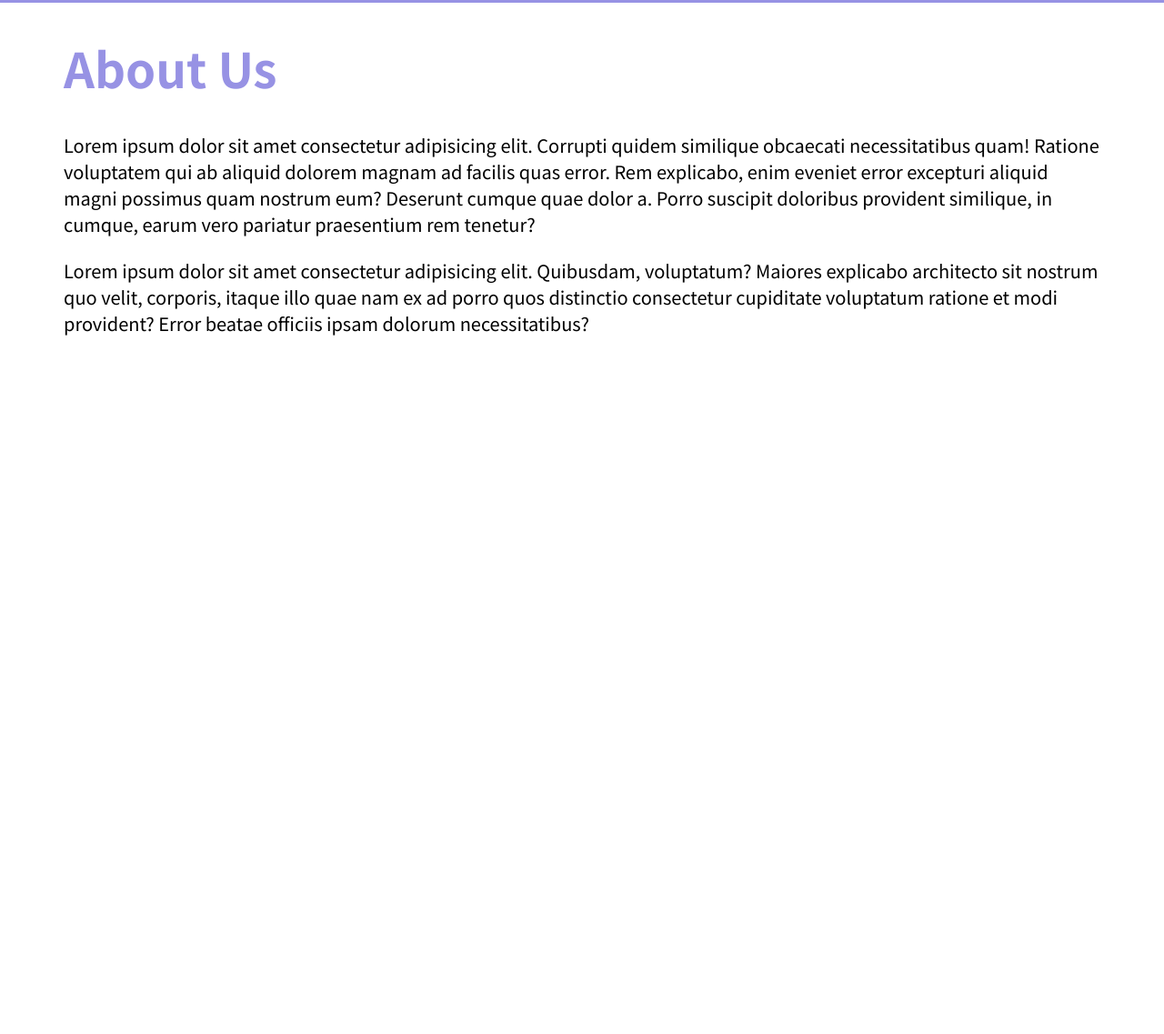
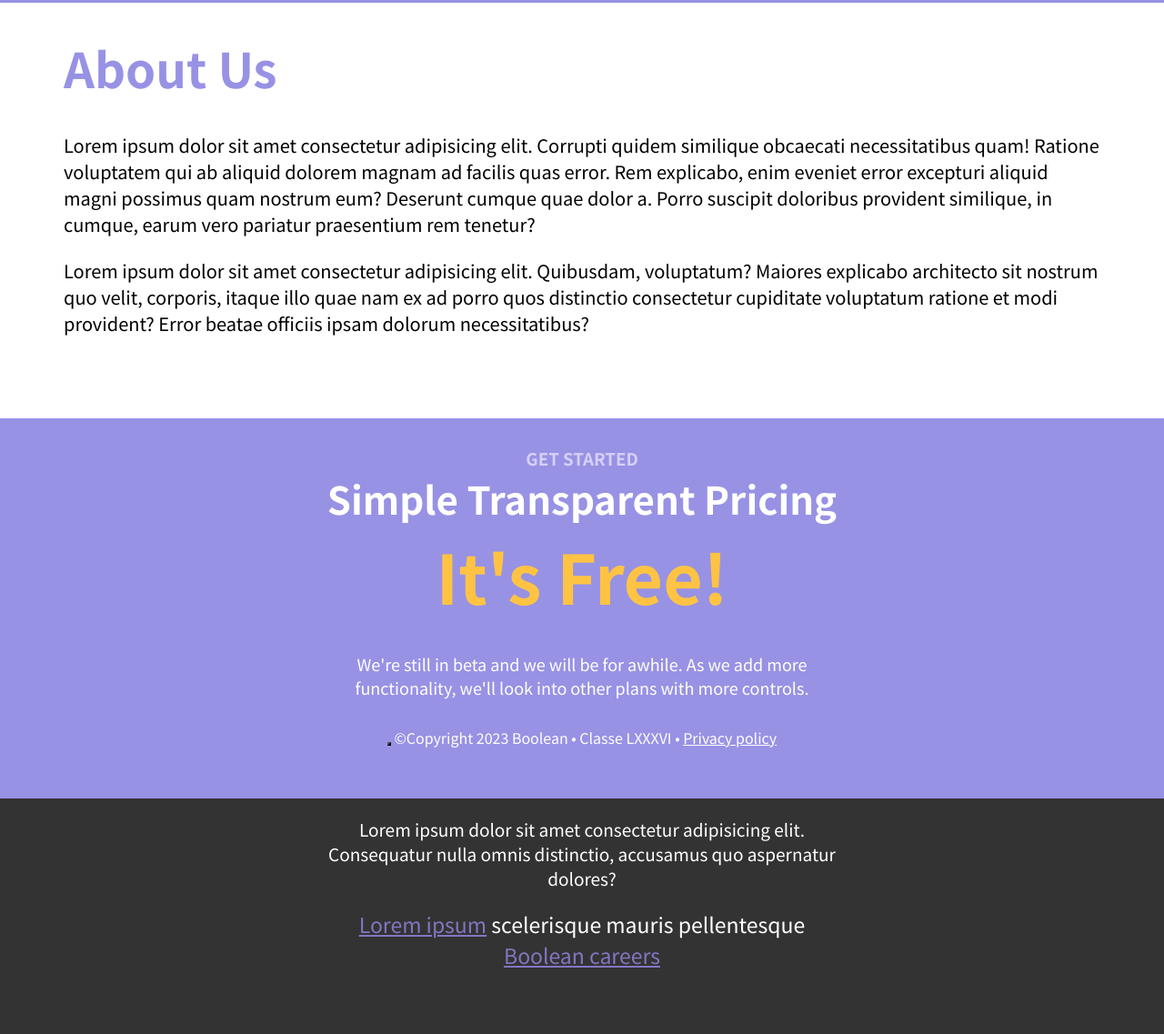
Before and after one commit to albim360/htmlcss-responsive-layout, a plain HTML site: page index.html in a window 1280 px wide. Shown: the part 3172-4309 px from the top of the page at 91% size. Before the commit the page ends 3632 px from the top, so only its background shows below. Drawn offline with Linux system fonts and the light colour scheme.

Commit message:
FEAT add footer container + style + mobile

```diff
--- a/css/app.css
+++ b/css/app.css
@@ -36,6 +36,11 @@ a {
 
 .container {
     max-width: 1140px;
+    margin: 0 auto;
+}
+
+.container-footer {
+    max-width: 561px;
     margin: 0 auto;
 }
 
@@ -120,6 +125,18 @@ a {
     color: black;
 }
 
+.grey {
+    color: rgb(214,208,247);
+}
+
+.yellow {
+    color: rgb(255, 195, 68);
+}
+
+.purple {
+    color: rgb(132, 117, 193);
+}
+
 .light-purple {
     color: rgb(151,146,228);
 }
@@ -132,6 +149,10 @@ a {
     background-color: rgb(151,146,228);
 }
 
+.bg-black-grey {
+    background-color: rgb(51, 51, 51);
+}
+
 
 /* TEXT STYLE */
 
@@ -141,6 +162,10 @@ a {
 
 .txt-center {
     text-align: center;
+}
+
+.underline {
+    text-decoration: underline;
 }
 
 /* MEDIAUERY HEADER */
@@ -274,11 +299,56 @@ section.benefits {
 
 .about-us [class^="about-us-"] {
     font-size: 20px;
+    text-align: left;
 }
 
 .about-us-top {
     padding-bottom: 22px;
 }
+
+/* GET STARTED */
+
+.get-started {
+    min-height: 400px; /* DEBUG RULE */
+    text-align: center;
+    padding-top: 30px;
+    padding-bottom: 55px;
+}
+
+.get-started h2.white {
+    font-size: 42px;
+}
+
+.get-started h1.yellow {
+    font-size: 75px;
+}
+
+.gs-desc {
+    text-align: center;
+    font-size: 18px;
+    padding-top: 30px;
+    padding-bottom: 30px;
+}
+
+/* FOOTER BLACK GREY */
+
+.footer-black-grey {
+    text-align: center;
+    padding-bottom: 70px;
+
+}
+
+.desc-footer {
+    padding-top: 20px;
+    padding-bottom: 20px;
+    font-size: 19px;
+}
+
+.desc-boot-footer {
+    font-size: 23px;
+}
+
+
 
 
 /* MEDIA */
@@ -342,4 +412,25 @@ section.benefits {
         flex-basis: 100%;
     }
 
+    .benefits .row {
+        justify-content: center;
+        align-items: center;
+        gap: 22px;
+        padding-bottom: 40px;
+    }
+
+    /* ABOUT US */
+
+    .about-us h1.light-purple {
+        font-size: 53px;
+        text-align: center;
+        margin-left: 15px;
+        padding-bottom: 40px;
+        padding-top: 40px;
+    }
+
+    .about-us .container {
+        margin-left: 15px;
+    }
+
 }
--- a/index.html
+++ b/index.html
@@ -203,9 +203,43 @@
         </section>
     </main>
     <!-- fine main -->
+    <footer>
+        <section class="get-started bg-light-purple">
+            <div class="container-footer">
+                <h3 class="grey">
+                    GET STARTED
+                </h4>
+                <h2 class="white">
+                    Simple Transparent Pricing
+                </h2>
+                <h1 class="yellow">
+                    It's Free!
+                </h1>
+                <p class="gs-desc white">
+                    We're still in beta and we will be for awhile. As we add more functionality, we'll look into other plans with more controls.
+                </p>
+                <button class="bg-white light-purple">
 
-    <footer>
+                </button>
+                <span class="copyright white">
+                    &#169;Copyright 2023 Boolean &#8226; Classe LXXXVI &#8226; <a href="#" class="underline">Privacy policy</a>
+                </span>
+            </div>
+        </section>
 
+        <section class="footer-black-grey bg-black-grey">
+            <div class="container-footer">
+                <p class="desc-footer white">
+                 Lorem ipsum dolor sit amet consectetur adipisicing elit. Consequatur nulla omnis distinctio, accusamus quo aspernatur dolores?
+                </p>
+                <span class="desc-boot-footer white">
+                    <a href="" class="underline purple">Lorem ipsum</a>
+                    scelerisque mauris pellentesque <a href="" class="underline purple">
+                        Boolean careers
+                    </a>
+                </span>
+            </div>
+        </section>
     </footer>
     <!-- fine main -->
 
```
